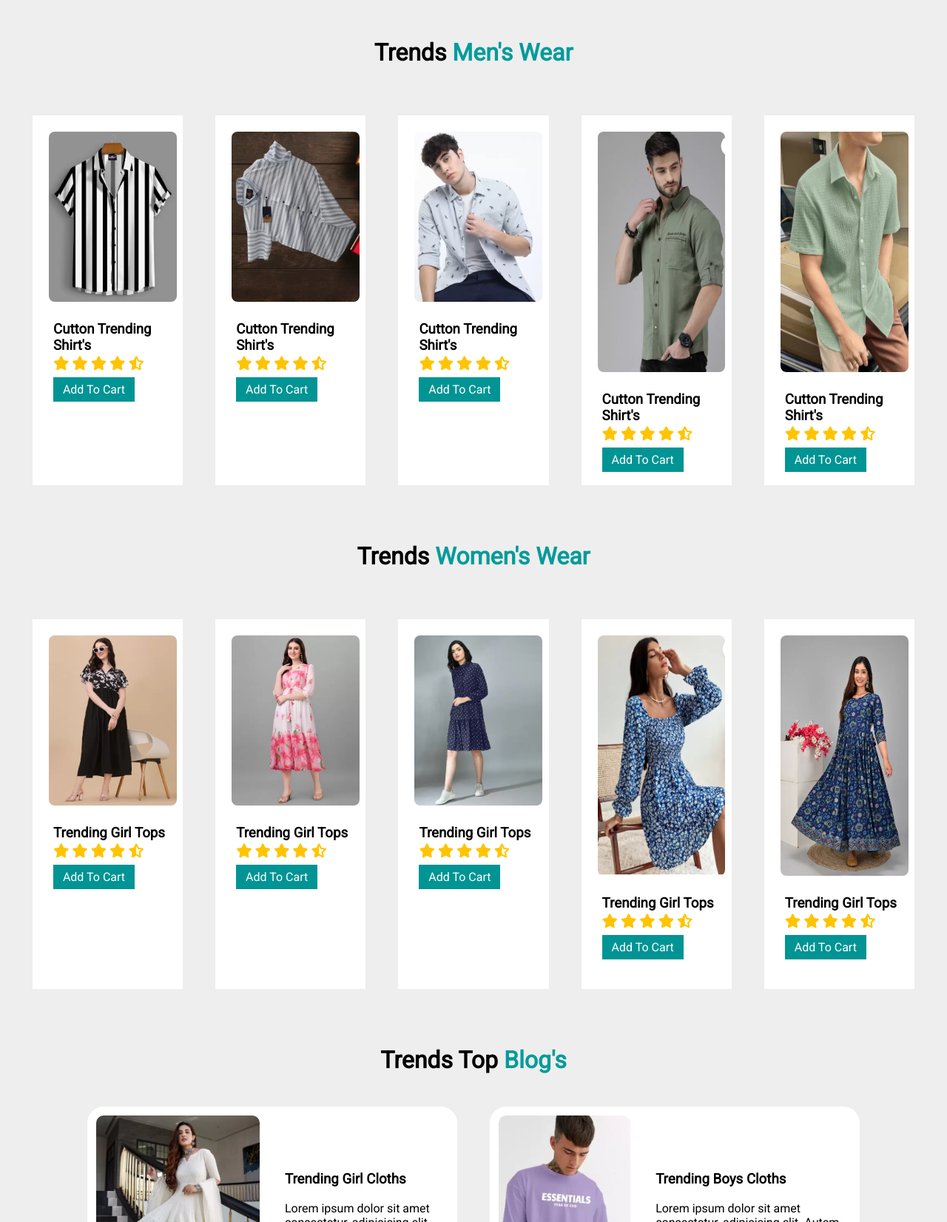
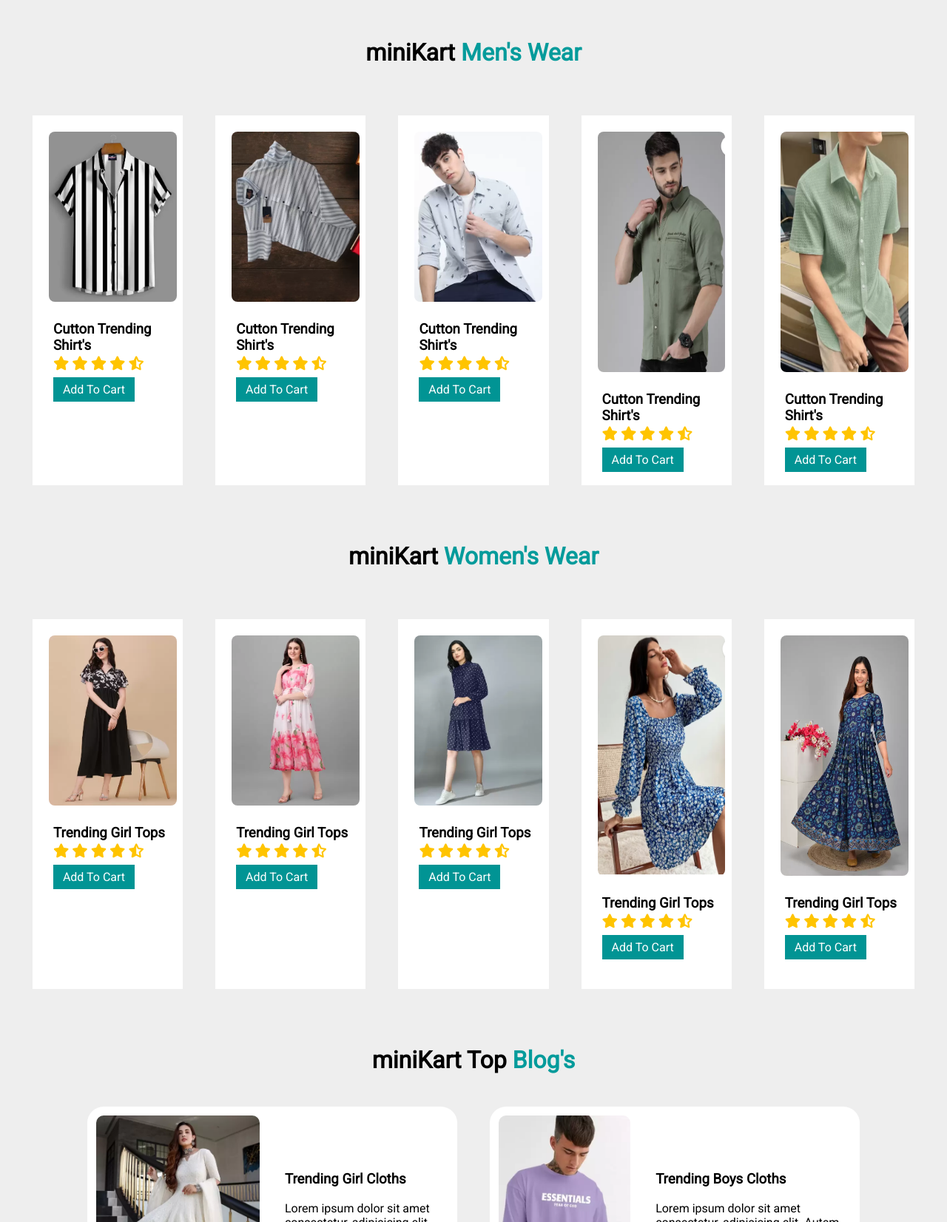
Before and after one commit to abstracted-m7/e-commerce, a plain HTML site: page index.html in a window 1280 px wide. Shown: the part 712-2364 px from the top of the page at 74% size. Drawn offline with Linux system fonts and the light colour scheme; a web font is replaced by a local one.

Commit message:
index.html

```diff
--- a/index.html
+++ b/index.html
@@ -49,7 +49,7 @@
 
         <div class="cardMen">
             <div class="head">
-                <h1>Trends <span>Men's Wear</span></h1>
+                <h1>miniKart <span>Men's Wear</span></h1>
             </div>
             <div class="card" id="item1">
                 <div class="crd">
@@ -118,7 +118,7 @@
 
         <div class="cardgirl">
             <div class="head">
-                <h1>Trends <span>Women's Wear</span></h1>
+                <h1>miniKart <span>Women's Wear</span></h1>
             </div>
 
             <div class="card">
@@ -189,7 +189,7 @@
         <div class="fullPage">
             <img id="cartImg" src=" " alt="">
             <div class="cartText">
-                <h1>Trends Offer : Trending Shop <br> Now</h1>
+                <h1>miniKart's Offer : Trending Shop <br> Now</h1>
                 <h2>Special Price</h2>
                 <h2>1100/-</h2>
                 <p>Lorem ipsum dolor sit, amet consectetur adipisicing.</p>
@@ -213,7 +213,7 @@
 
         <div class="blogContent">
             <div class="head">
-                <h1>Trends Top <span>Blog's</span></h1>
+                <h1>miniKart Top <span>Blog's</span></h1>
             </div>
 
             <div class="trd">
```
